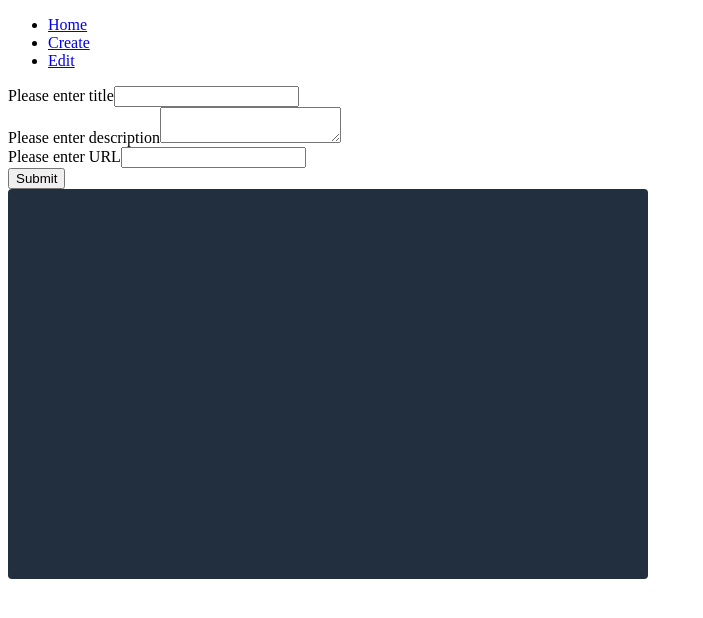
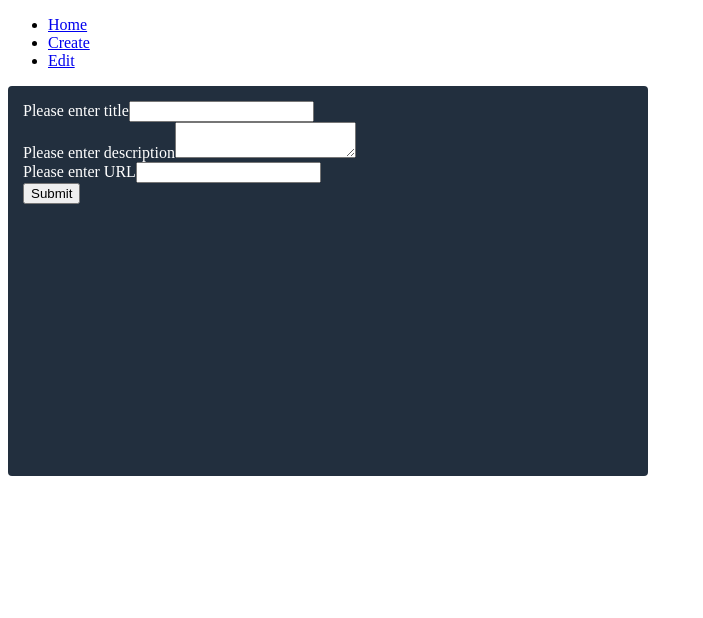
Before and after one commit to t0mclaudio/vanhackathon-thinkific-1, a React app: page /create in a window 1280 px wide. Shown: the top 618 px of the page, without its empty margins (0-703 px from the left). Built offline with nearby package versions, Linux system fonts and the light colour scheme; the HTML template or start-up script is replaced by a standard one.

Commit message:
Refactor component display if info is set, improve styling

```diff
--- a/src/Create/Form.js
+++ b/src/Create/Form.js
@@ -23,20 +23,17 @@ export default class Form extends React.Component {
 
   render() {
     return (
-      this.props.set ?
-        ""
-        :
-        <form onSubmit={e => this.handleInfoSubmit(e)}>
+      <form onSubmit={e => this.handleInfoSubmit(e)} style={{padding: '15px'}}>
         <div className="form-group">
-            <label htmlFor="title">Please enter title</label>
+          <label htmlFor="title" style={style.label} >Please enter title</label>
           <input id="title" className="form-control" type="text" name="title" onChange={e => this.handleChange(e)} value={this.state.title} />
         </div>
         <div className="form-group">
-            <label htmlFor="description">Please enter description</label>
+          <label htmlFor="description" style={style.label}>Please enter description</label>
           <textarea id="description" className="form-control" type="url" name="description" onChange={e => this.handleChange(e)} value={this.state.description} />
         </div>
         <div className="form-group">
-            <label htmlFor="urlfield">Please enter URL</label>
+          <label htmlFor="urlfield" style={style.label}>Please enter URL</label>
           <input id="urlfield" className="form-control" type="url" name="url" onChange={e => this.handleChange(e)} value={this.state.url} />
         </div>
 
@@ -44,5 +41,10 @@ export default class Form extends React.Component {
       </form>
     )
   }
+}
 
+const style = {
+  label: {
+    color: 'white'
   }
+}
--- a/src/Create/PlayerWrapper.js
+++ b/src/Create/PlayerWrapper.js
@@ -3,7 +3,7 @@ import React from 'react';
 export default (props) => {
   return (
     <div style={style}>
-      {props.state.info.url ? props.children : "" }
+      {props.children}
     </div>
   )
 }
--- a/src/Create/index.js
+++ b/src/Create/index.js
@@ -53,9 +53,11 @@ export default class Create extends React.Component {
   render() {
     return (
       <div className="mt-3">
-        <Form set={this.state.infoIsSet} handleInfoSubmit={info => this.handleInfoSubmit(info)} />
         <PlayerWrapper state={this.state}>
-          <Player info={this.state.info} ref={this.player} />
+          {this.state.infoIsSet ?
+          <Player info={this.state.info} ref={this.player} /> :
+          <Form handleInfoSubmit={info => this.handleInfoSubmit(info)} />
+          }
         </PlayerWrapper>
         <NewButton state={this.state} openModal={() => this.openModal()} />
         <ModalWrapper state={this.state}>
```
Lines whose indentation alone changed are shown as unchanged.
